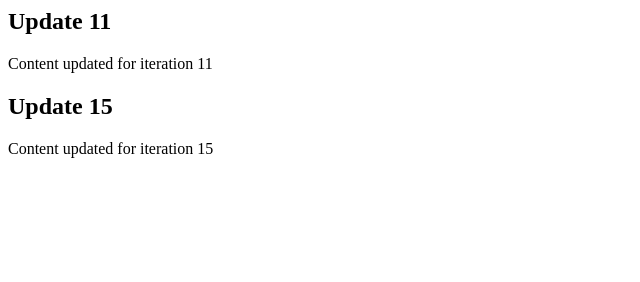
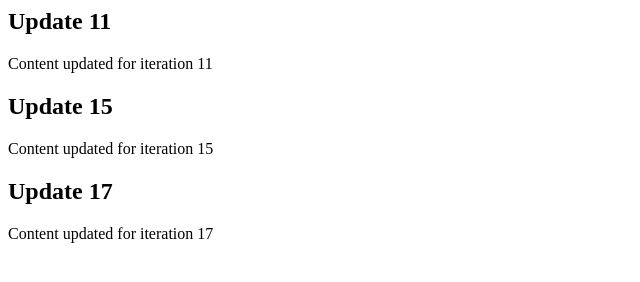
Before and after one commit to jpschmorgan/curly-garbanzo, a plain HTML site: page index.html in a window 1280 px wide. Shown: the whole page, without its empty margins (0-640 px from the left). Drawn offline with Linux system fonts and the light colour scheme.

Commit message:
test: code cleanup

```diff
--- a/index.html
+++ b/index.html
@@ -9,3 +9,9 @@
     <h2>Update 15</h2>
     <p>Content updated for iteration 15</p>
 </div>
+
+<!-- Updated iteration 17 -->
+<div class="update-17">
+    <h2>Update 17</h2>
+    <p>Content updated for iteration 17</p>
+</div>
```
